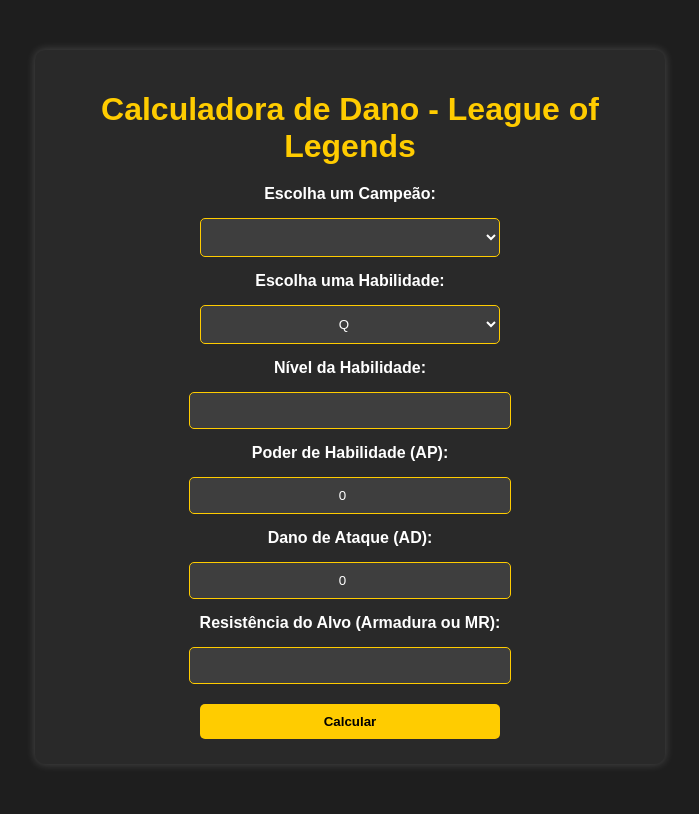
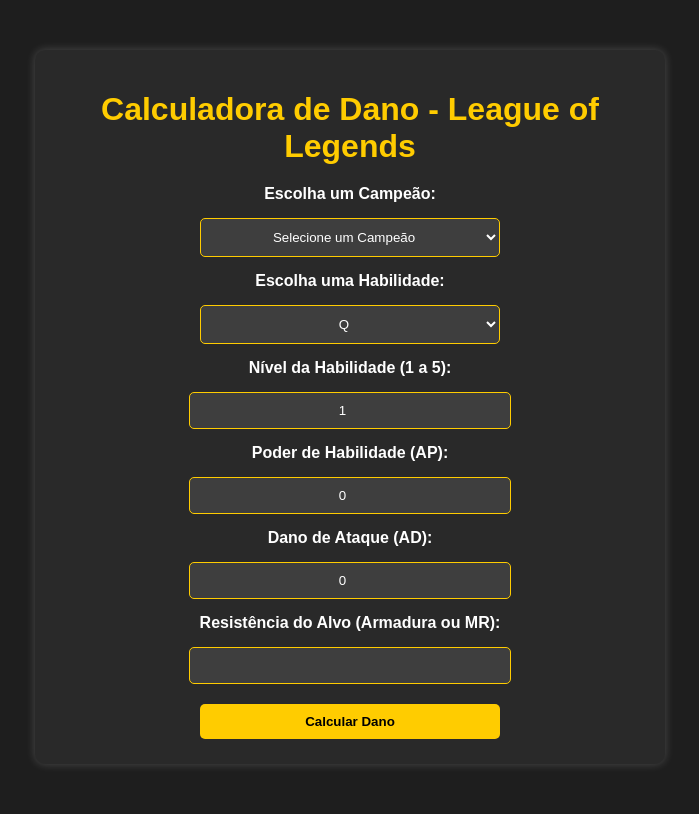
Before and after one commit to JuanPablo1473/SiteJhugo, a Flask app: template templates/index.html in a window 1280 px wide. Shown: the whole page, without its empty margins (290-989 px from the left). Run offline with Flask 3, Linux system fonts and the light colour scheme; the template is opened without the code that fills it, so the values that code supplies are empty.

Commit message:
Update index.html

```diff
--- a/templates/index.html
+++ b/templates/index.html
@@ -5,19 +5,21 @@
     <meta name="viewport" content="width=device-width, initial-scale=1.0">
     <title>Calculadora de Dano - LoL</title>
     <link rel="stylesheet" type="text/css" href="{{ url_for('static', filename='styles.css') }}">
-    <script src="https://cdn.jsdelivr.net/npm/chart.js"></script>
 </head>
 <body>
     <div class="container">
         <h1>Calculadora de Dano - League of Legends</h1>
         <form action="/calculate" method="post">
+            <!-- Selecione o campeão -->
             <label for="champion">Escolha um Campeão:</label>
             <select name="champion" id="champion" onchange="updateSkills()">
+                <option value="">Selecione um Campeão</option>
                 {% for champ in champions %}
                     <option value="{{ champ }}">{{ champ }}</option>
                 {% endfor %}
             </select>
 
+            <!-- Selecione a habilidade -->
             <label for="skill">Escolha uma Habilidade:</label>
             <select name="skill" id="skill" onchange="updateLevel()">
                 <option value="Q">Q</option>
@@ -26,54 +28,40 @@
                 <option value="R">R</option>
             </select>
 
-            <label for="level">Nível da Habilidade:</label>
-            <input type="number" name="level" id="level" min="1" max="5" required>
+            <!-- Selecione o nível da habilidade -->
+            <label for="level">Nível da Habilidade (1 a 5):</label>
+            <input type="number" name="level" id="level" min="1" max="5" value="1" required>
 
+            <!-- Selecione o Poder de Habilidade (AP) -->
             <label for="ap">Poder de Habilidade (AP):</label>
             <input type="number" name="ap" id="ap" value="0" required>
 
+            <!-- Selecione o Dano de Ataque (AD) -->
             <label for="ad">Dano de Ataque (AD):</label>
             <input type="number" name="ad" id="ad" value="0" required>
 
+            <!-- Selecione a resistência do alvo (Armadura ou MR) -->
             <label for="resistencia">Resistência do Alvo (Armadura ou MR):</label>
             <input type="number" name="resistencia" id="resistencia" required>
 
-            <button type="submit">Calcular</button>
+            <button type="submit">Calcular Dano</button>
         </form>
 
         {% if result %}
             <div class="result">
-                <h2>{{ result }}</h2>
+                <h2>Resultado do Dano: {{ result }}</h2>
             </div>
-        {% endif %}
-
-        {% if chart_data %}
-            <div class="chart-container">
-                <canvas id="damageChart"></canvas>
-            </div>
-            <script>
-                var ctx = document.getElementById('damageChart').getContext('2d');
-                var damageChart = new Chart(ctx, {
-                    type: 'bar',
-                    data: {{ chart_data|tojson }},
-                    options: {
-                        responsive: true,
-                        scales: {
-                            y: {
-                                beginAtZero: true
-                            }
-                        }
-                    });
-            </script>
         {% endif %}
     </div>
 
     <script>
+        // Função para atualizar as habilidades baseadas no campeão selecionado
         function updateSkills() {
             var champion = document.getElementById("champion").value;
             var skillSelect = document.getElementById("skill");
             skillSelect.innerHTML = "";
 
+            // Atualiza as habilidades de acordo com o campeão escolhido
             var skills = {
                 {% for champ, data in champions.items() %}
                     "{{ champ }}": [
@@ -95,6 +83,7 @@
             updateLevel();
         }
 
+        // Função para ajustar o nível máximo de habilidade (3 para 'R', 5 para outras)
         function updateLevel() {
             var skill = document.getElementById("skill").value;
             var levelInput = document.getElementById("level");
@@ -103,7 +92,7 @@
             } else {
                 levelInput.max = 5;
             }
-            levelInput.value = 1;
+            levelInput.value = 1;  // Reinicia o valor do nível
         }
     </script>
 </body>
```
